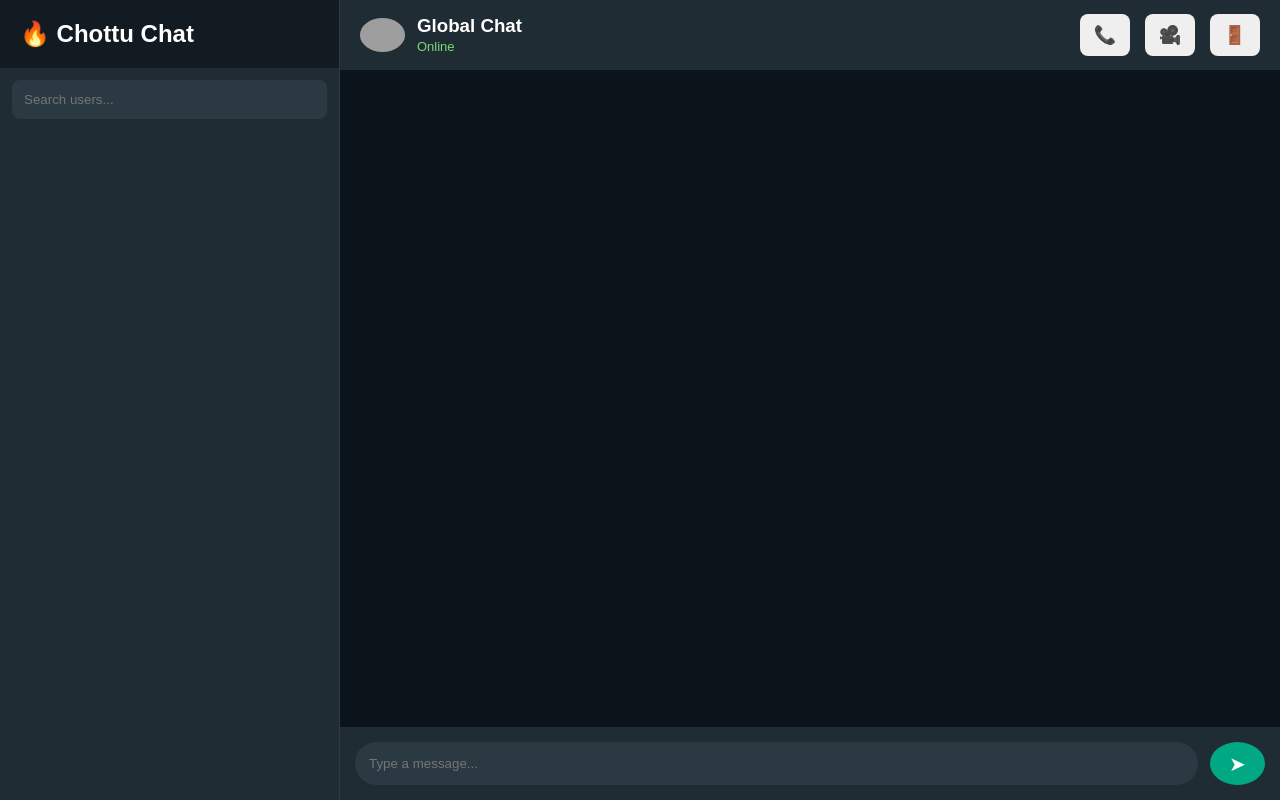
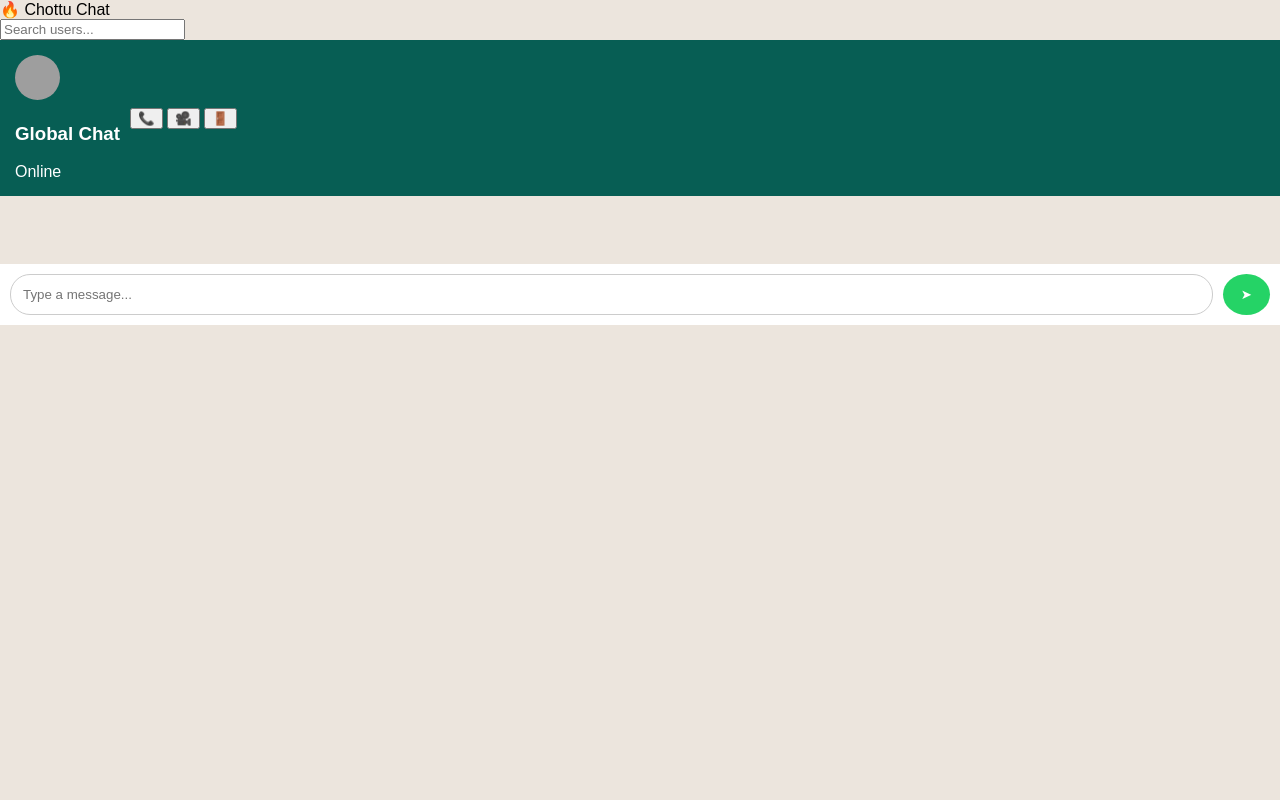
Before and after one commit to tirathram2/chottu-chat, a Flask app: page / in a window 1280 px wide. Run offline with Flask 3, Linux system fonts and the light colour scheme; some libraries are stand-ins or nearby versions; grey boxes are pictures that could not be loaded.

Commit message:
Update style.css

```diff
--- a/static/style.css
+++ b/static/style.css
@@ -1,127 +1,28 @@
-*{
+body{
     margin:0;
-    padding:0;
-    box-sizing:border-box;
     font-family:Arial,sans-serif;
+    background:#ece5dd;
 }
 
-body{
-    background:#0b141a;
+.app{
     height:100vh;
-}
-
-.container{
-    display:flex;
-    width:100%;
-    height:100vh;
-}
-
-.sidebar{
-    width:340px;
-    background:#202c33;
-    border-right:1px solid #2f3b43;
     display:flex;
     flex-direction:column;
 }
 
-.logo{
-    padding:20px;
+.chat-header{
+    background:#075e54;
     color:white;
-    font-size:24px;
-    font-weight:bold;
-    background:#111b21;
+    padding:15px;
+    display:flex;
+    align-items:center;
+    gap:10px;
 }
 
-.search-box{
-    padding:12px;
-}
-
-.search-box input{
-    width:100%;
-    padding:12px;
-    border:none;
-    border-radius:8px;
-    background:#2a3942;
-    color:white;
-    outline:none;
-}
-
-.user-list{
-    flex:1;
-    overflow-y:auto;
-}
-
-.user-item{
-    display:flex;
-    align-items:center;
-    gap:12px;
-    padding:15px;
-    cursor:pointer;
-    border-bottom:1px solid #2a3942;
-}
-
-.user-item:hover{
-    background:#2a3942;
-}
-
-.user-item img{
-    width:50px;
-    height:50px;
+.chat-header img{
+    width:45px;
+    height:45px;
     border-radius:50%;
-}
-
-.user-item h4{
-    color:white;
-}
-
-.user-item p{
-    color:#8696a0;
-    font-size:13px;
-}
-
-.chat{
-    flex:1;
-    display:flex;
-    flex-direction:column;
-    background:#0b141a;
-}
-
-.chat-header{
-    height:70px;
-    background:#202c33;
-    display:flex;
-    align-items:center;
-    justify-content:space-between;
-    padding:0 20px;
-}
-
-.chat-user{
-    display:flex;
-    align-items:center;
-    gap:12px;
-}
-
-.chat-user img{
-    width:45px;
-    border-radius:50%;
-}
-
-.chat-user h3{
-    color:white;
-}
-
-.chat-user span{
-    color:#7bd97b;
-    font-size:13px;
-}
-
-.header-btns button{
-    margin-left:10px;
-    padding:10px 14px;
-    border:none;
-    border-radius:8px;
-    cursor:pointer;
-    font-size:18px;
 }
 
 #messages{
@@ -129,60 +30,70 @@ body{
     overflow-y:auto;
     list-style:none;
     padding:20px;
+    margin:0;
     display:flex;
     flex-direction:column;
 }
 
+.my-message,
+.other-message{
+    max-width:70%;
+    padding:10px 15px;
+    margin:8px 0;
+    border-radius:12px;
+    word-wrap:break-word;
+}
+
 .my-message{
-    background:#005c4b;
-    color:white;
-    padding:10px 15px;
-    border-radius:12px;
     align-self:flex-end;
-    margin-bottom:10px;
-    max-width:70%;
+    background:#dcf8c6;
 }
 
 .other-message{
-    background:#202c33;
-    color:white;
-    padding:10px 15px;
-    border-radius:12px;
     align-self:flex-start;
-    margin-bottom:10px;
-    max-width:70%;
+    background:white;
 }
 
-.typing{
-    height:22px;
-    padding-left:20px;
-    color:#00d26a;
-    font-size:13px;
+.name{
+    font-weight:bold;
+    color:#075e54;
+    margin-bottom:4px;
+}
+
+.text{
+    font-size:15px;
+}
+
+#typing{
+    padding:5px 15px;
+    color:#777;
+    font-style:italic;
 }
 
 .chat-input{
-    background:#202c33;
     display:flex;
-    padding:15px;
+    padding:10px;
+    background:white;
 }
 
 .chat-input input{
     flex:1;
-    padding:14px;
-    border:none;
-    border-radius:30px;
-    background:#2a3942;
-    color:white;
+    padding:12px;
+    border-radius:20px;
+    border:1px solid #ccc;
     outline:none;
 }
 
 .chat-input button{
-    margin-left:12px;
-    width:55px;
+    margin-left:10px;
     border:none;
+    background:#25d366;
+    color:white;
+    padding:12px 18px;
     border-radius:50%;
-    background:#00a884;
-    color:white;
-    font-size:20px;
     cursor:pointer;
 }
+
+button{
+    cursor:pointer;
+}
```
